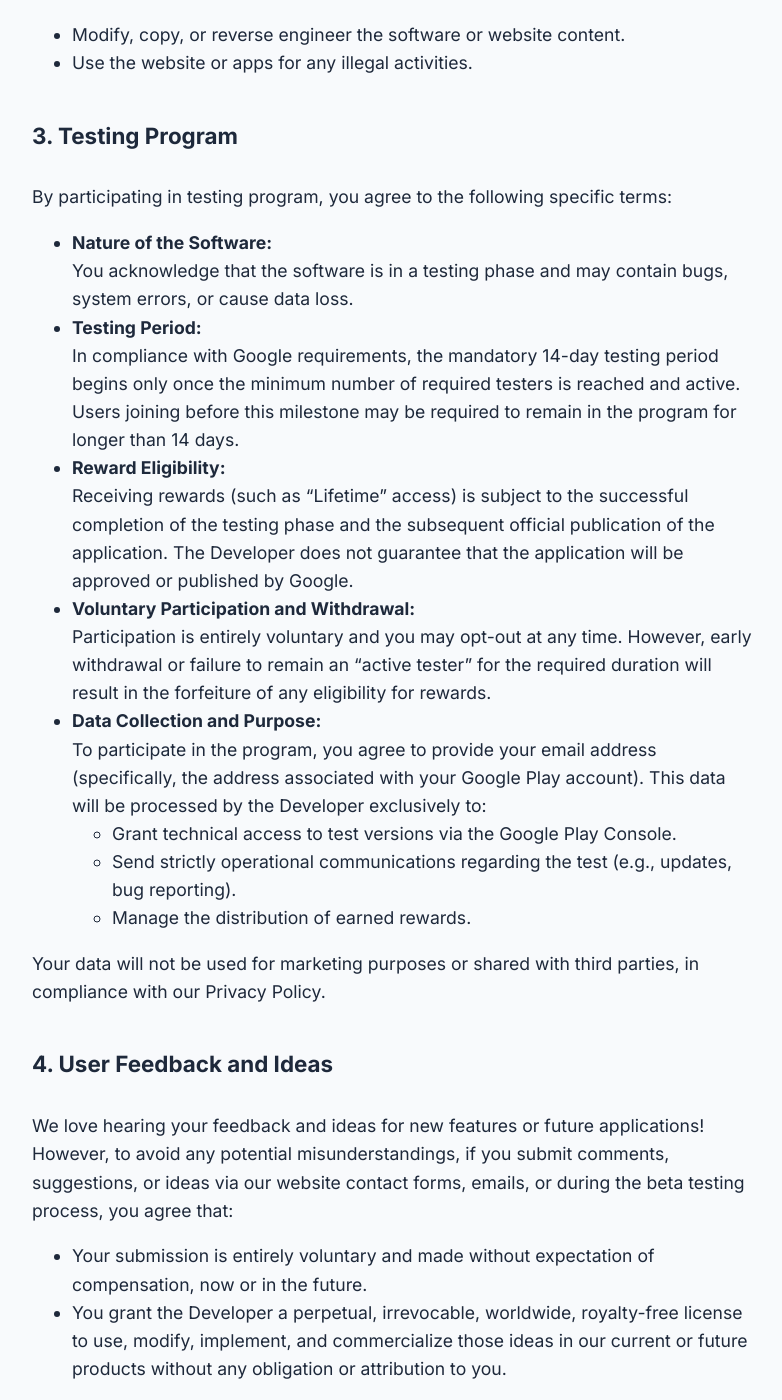
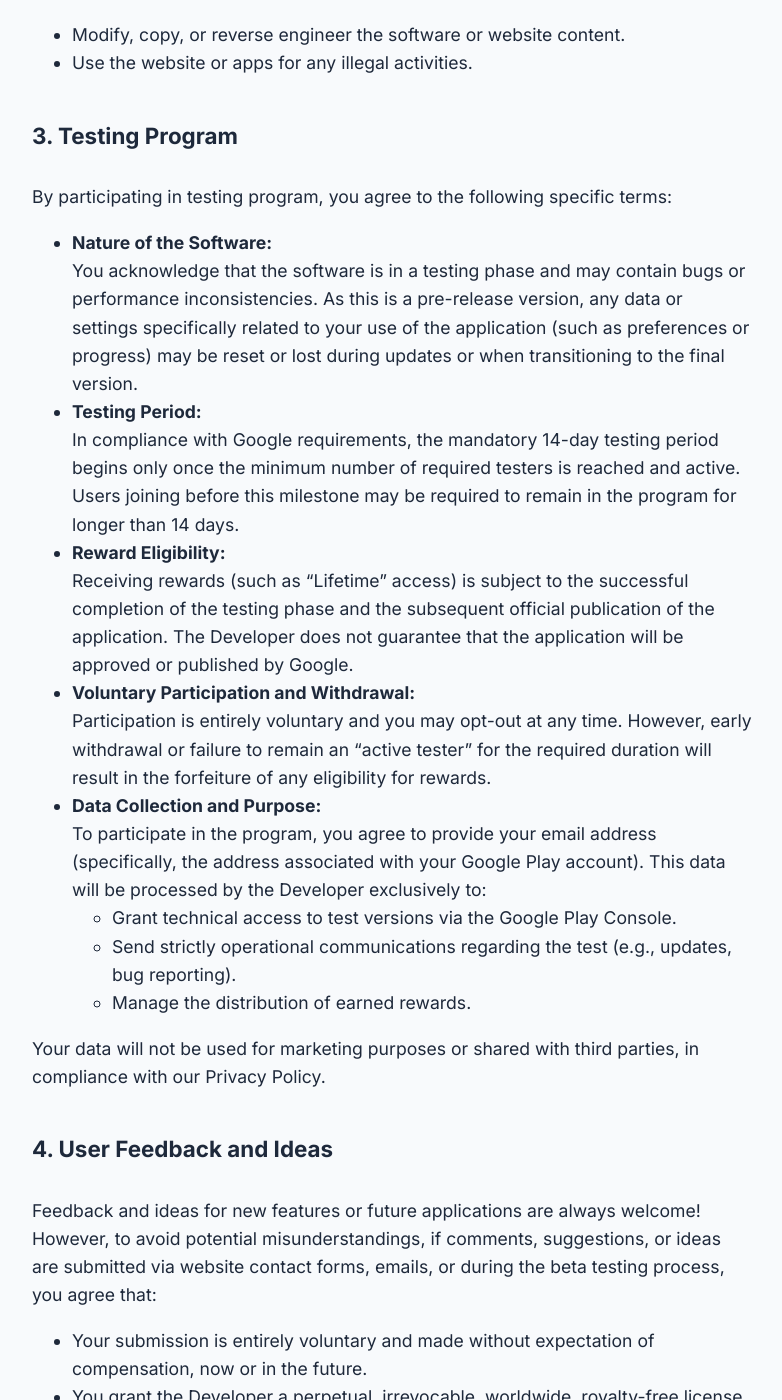
Before and after one commit to digitalcreat0r/sitoweb, a Jekyll site: the page built from terms-of-use.md, in a window 1280 px wide and 1400 px high, scrolled down 682 px. Shown: the whole window, without its empty margins (248-1030 px from the left). Built offline with Jekyll 4.4.1, drawn with Linux system fonts in a browser that asks for light colours; some of the changed text lies outside the part shown.

Commit message:
aggiornamento documenti

```diff
--- a/terms-of-use.md
+++ b/terms-of-use.md
@@ -19,7 +19,7 @@ We grant you a personal, non-transferable, and non-exclusive license to use our
 <h2 id="testing-program">3. Testing Program</h2>
 By participating in testing program, you agree to the following specific terms:
 
-- **Nature of the Software:**<br>You acknowledge that the software is in a testing phase and may contain bugs, system errors, or cause data loss.
+- **Nature of the Software:**<br>You acknowledge that the software is in a testing phase and may contain bugs or performance inconsistencies. As this is a pre-release version, any data or settings specifically related to your use of the application (such as preferences or progress) may be reset or lost during updates or when transitioning to the final version.
 - **Testing Period:**<br>In compliance with Google requirements, the mandatory 14-day testing period begins only once the minimum number of required testers is reached and active. Users joining before this milestone may be required to remain in the program for longer than 14 days.
 - **Reward Eligibility:**<br>Receiving rewards (such as "Lifetime" access) is subject to the successful completion of the testing phase and the subsequent official publication of the application. The Developer does not guarantee that the application will be approved or published by Google.
 - **Voluntary Participation and Withdrawal:**<br>Participation is entirely voluntary and you may opt-out at any time. However, early withdrawal or failure to remain an "active tester" for the required duration will result in the forfeiture of any eligibility for rewards.
@@ -31,7 +31,7 @@ By participating in testing program, you agree to the following specific terms:
 Your data will not be used for marketing purposes or shared with third parties, in compliance with our Privacy Policy.
 
 <h2 id="user-feedback">4. User Feedback and Ideas</h2>
-We love hearing your feedback and ideas for new features or future applications! However, to avoid any potential misunderstandings, if you submit comments, suggestions, or ideas via our website contact forms, emails, or during the beta testing process, you agree that:
+Feedback and ideas for new features or future applications are always welcome! However, to avoid potential misunderstandings, if comments, suggestions, or ideas are submitted via website contact forms, emails, or during the beta testing process, you agree that:
 - Your submission is entirely voluntary and made without expectation of compensation, now or in the future.
 - You grant the Developer a perpetual, irrevocable, worldwide, royalty-free license to use, modify, implement, and commercialize those ideas in our current or future products without any obligation or attribution to you.
 
@@ -39,7 +39,7 @@ We love hearing your feedback and ideas for new features or future applications!
 The website and applications are provided "as is" without any warranties of any kind. The Developer does not guarantee that the apps or website will meet your requirements, be completely error-free, or operate without interruption.
 
 ## 6. Limitation of Liability
-In no event shall the Developer be liable for any damages (including loss of data or profit) arising out of the use or inability to use the website or applications.
+In no event shall the Developer be liable for any damages (including loss of application-specific data or settings) arising out of the use or inability to use the website or applications.
 
 ## 7. Changes to Terms
 We reserve the right to modify these terms at any time. Your continued use of the website or apps after changes are posted constitutes your acceptance of the new terms.
```
Also changed, not shown: it/terms-of-use.md (+3 -3 lines).
